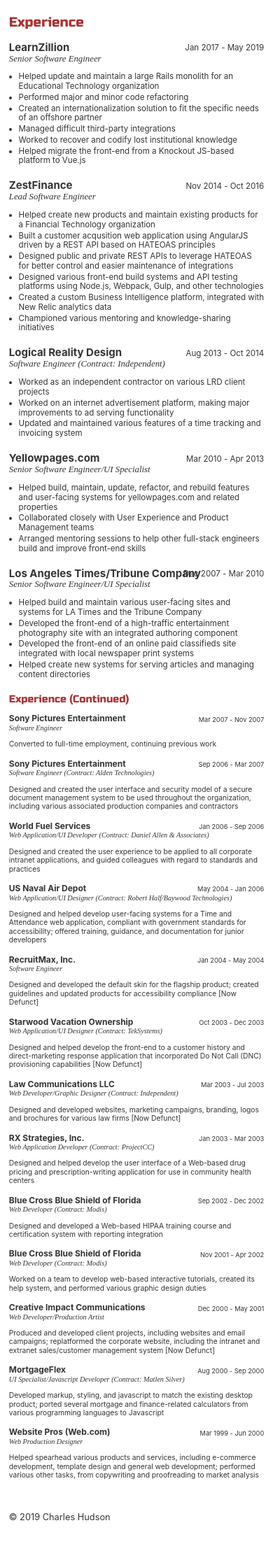
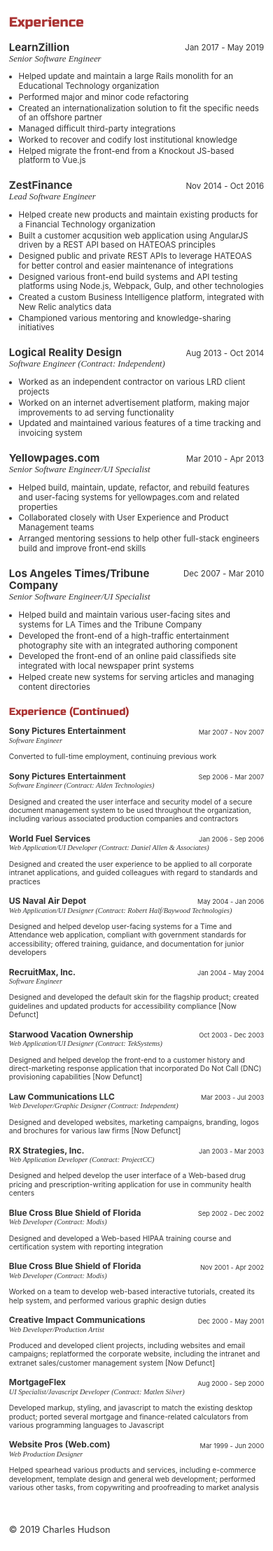
Before and after one commit to phobetron/phobetron.github.io, a Jekyll site: the page built from resume.html, in a window 390 px wide. Shown: the part 604-2821 px from the top of the page at 70% size. Built offline with Jekyll 4.4.1, drawn with Linux system fonts in a browser that asks for light colours.

Commit message:
Fixing reintroduced mobile bug

```diff
--- a/_sass/_resume.scss
+++ b/_sass/_resume.scss
@@ -44,6 +44,7 @@
 
     &__heading {
       margin: 0;
+      max-width: 17em;
     }
     &__subheading {
       font-family: Times New Roman, serif;
@@ -121,6 +122,10 @@
       }
     }
 
+    .subsection__heading {
+      max-width: none;
+    }
+
     .inline-list {
       &__item {
         display: list-item;
```
